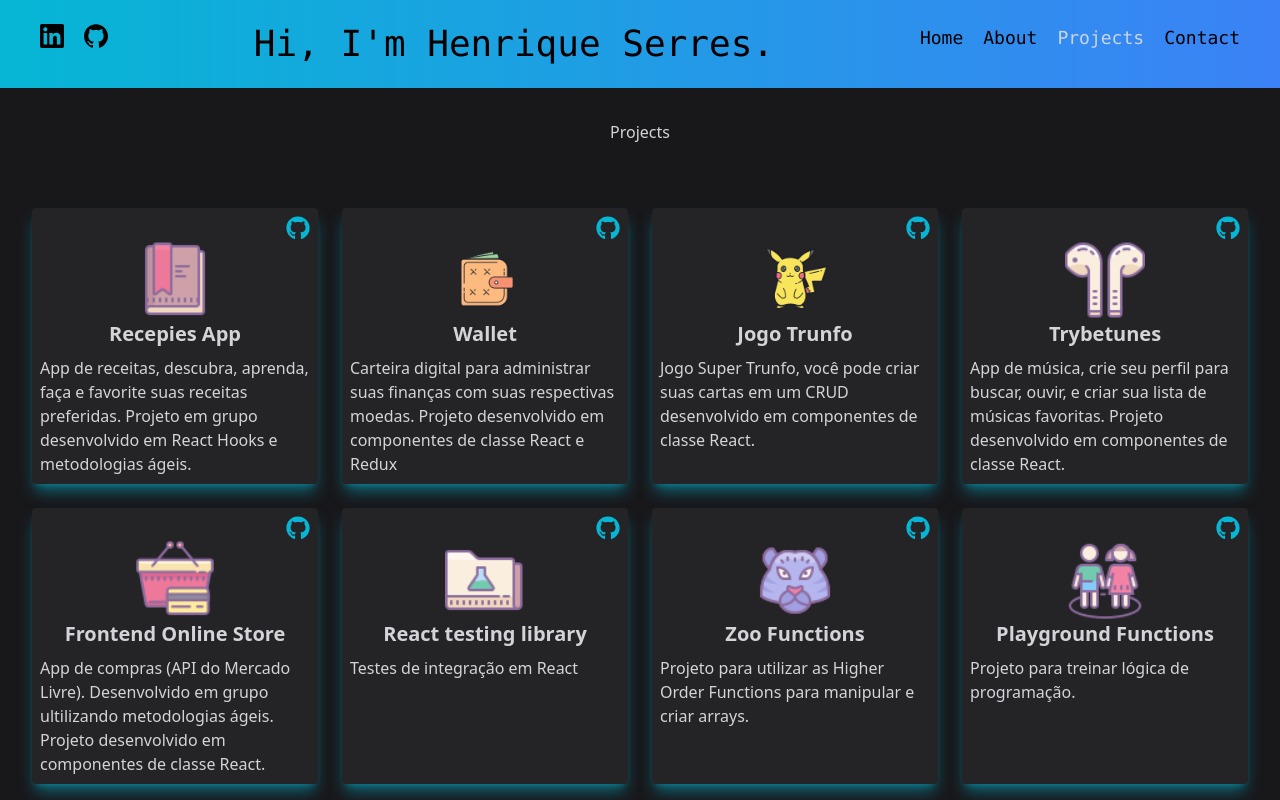
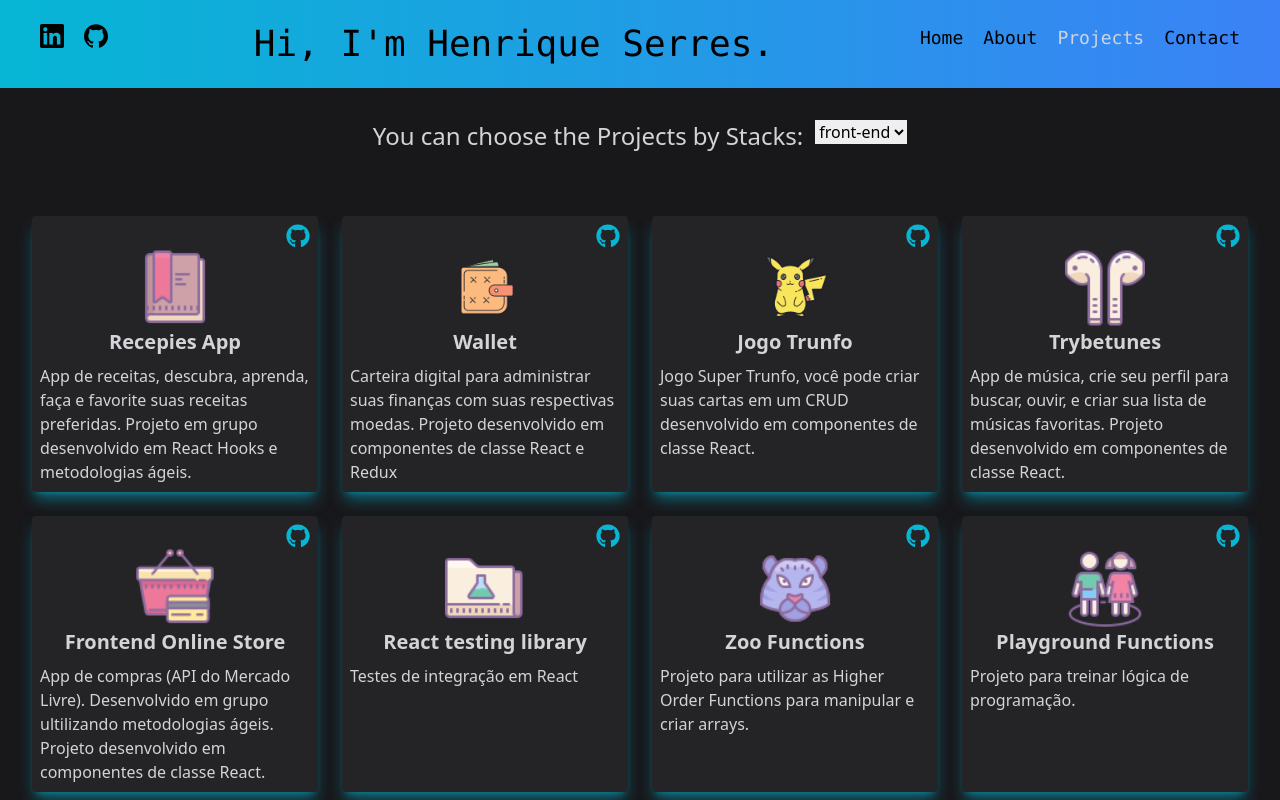
Before and after one commit to HenriqueSerres/my-portfolio, a Next.js app: page /projects in a window 1280 px wide. Shown: the top 800 px of the page. Built offline with nearby package versions, Linux system fonts and the light colour scheme.

Commit message:
add loading and StacksInput component

```diff
--- /dev/null
+++ b/src/app/projects/loading.tsx
@@ -0,0 +1,7 @@
+export default function Loading() {
+  return (
+    <div className="text-slate-200">
+      <h1>loading...</h1>
+    </div>
+  )
+}
--- a/src/app/projects/page.tsx
+++ b/src/app/projects/page.tsx
@@ -1,12 +1,18 @@
 'use client'
 import Header from '@/components/Head'
 import ProjectCards from '@/components/ProjectCards'
+import StacksInput from '@/components/StacksInput'
 
 export default function Projects() {
   return (
     <main>
       <Header />
-      <h1 className="flex justify-center p-8 text-zinc-300">Projects</h1>
+      <div className="flex justify-center gap-3 p-8">
+        <h1 className="text-2xl text-zinc-300">
+          You can choose the Projects by Stacks:
+        </h1>
+        <StacksInput />
+      </div>
       <div>
         <ProjectCards />
       </div>
--- /dev/null
+++ b/src/components/StacksInput/index.tsx
@@ -0,0 +1,23 @@
+import { useState } from 'react'
+
+export default function StacksInput() {
+  const [stack, setStack] = useState('')
+  const [stacksOptions, setStacksOptions] = useState([
+    'front-end',
+    'back-end',
+    'full-stack',
+  ])
+  return (
+    <>
+      <form>
+        <select value={stack} onChange={({ target }) => setStack(target.value)}>
+          {stacksOptions.map((opt) => (
+            <option key={opt} value={opt}>
+              {opt}
+            </option>
+          ))}
+        </select>
+      </form>
+    </>
+  )
+}
```
